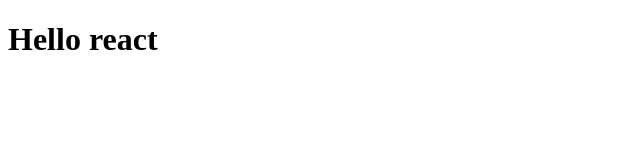
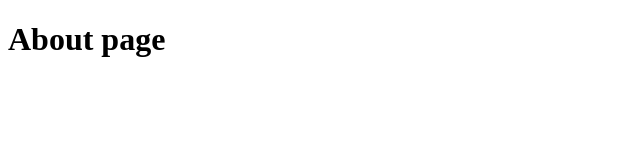
Before and after one commit to as-dev1/rentacar_frontend, a React (Vite) app: page /about in a window 1280 px wide. Shown: the top 160 px of the page, without its empty margins (0-640 px from the left). Built offline with nearby package versions, Linux system fonts and the light colour scheme.

Commit message:
Add basic routing implmentation

```diff
--- /dev/null
+++ b/src/About.jsx
@@ -0,0 +1,11 @@
+import React from "react";
+
+const About = () => {
+  return (
+    <div>
+      <h1>About page</h1>
+    </div>
+  );
+};
+
+export default About;
--- a/src/App.jsx
+++ b/src/App.jsx
@@ -1,10 +1,16 @@
 import React from "react";
+import About from "./About";
+import Home from "./Home";
+import { BrowserRouter, Routes, Route } from "react-router-dom";
 
 const App = () => {
   return (
-    <div className="main-part">
-      <h1>Hello react</h1>
-    </div>
+    <BrowserRouter>
+      <Routes>
+        <Route path="/" element={<Home />} />
+        <Route path="/about" element={<About />} />
+      </Routes>
+    </BrowserRouter>
   );
 };
 
--- /dev/null
+++ b/src/Home.jsx
@@ -0,0 +1,11 @@
+import React from "react";
+
+const Home = () => {
+  return (
+    <div>
+      <h1>Home page</h1>
+    </div>
+  );
+};
+
+export default Home;
```
Also changed, not shown: src/main.jsx (+6 -6 lines).
